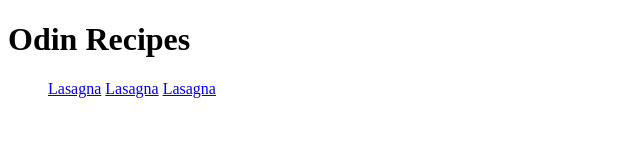
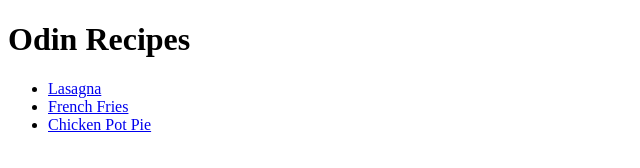
Before and after one commit to renzpabiton/odin-recipes, a plain HTML site: page index.html in a window 1280 px wide. Shown: the whole page, without its empty margins (0-640 px from the left). Drawn offline with Linux system fonts and the light colour scheme.

Commit message:
Modify the labels in the homepage
Change the labels in the homepage from all "lasagna" to their
appropriate titles. Made the the index.html semantic.

```diff
--- a/index.html
+++ b/index.html
@@ -11,9 +11,9 @@
 <body>
     <h1>Odin Recipes</h1>
     <ul>
-        <a href="recipes/lasagna.html">Lasagna</a>
-        <a href="recipes/frenchfries.html">Lasagna</a>
-        <a href="recipes/chickenpotpie.html">Lasagna</a>
+        <li><a href="recipes/lasagna.html">Lasagna</a></li>
+        <li><a href="recipes/frenchfries.html">French Fries</a></li>
+        <li><a href="recipes/chickenpotpie.html">Chicken Pot Pie</a></li>
     </ul>
 </body>
 
```
